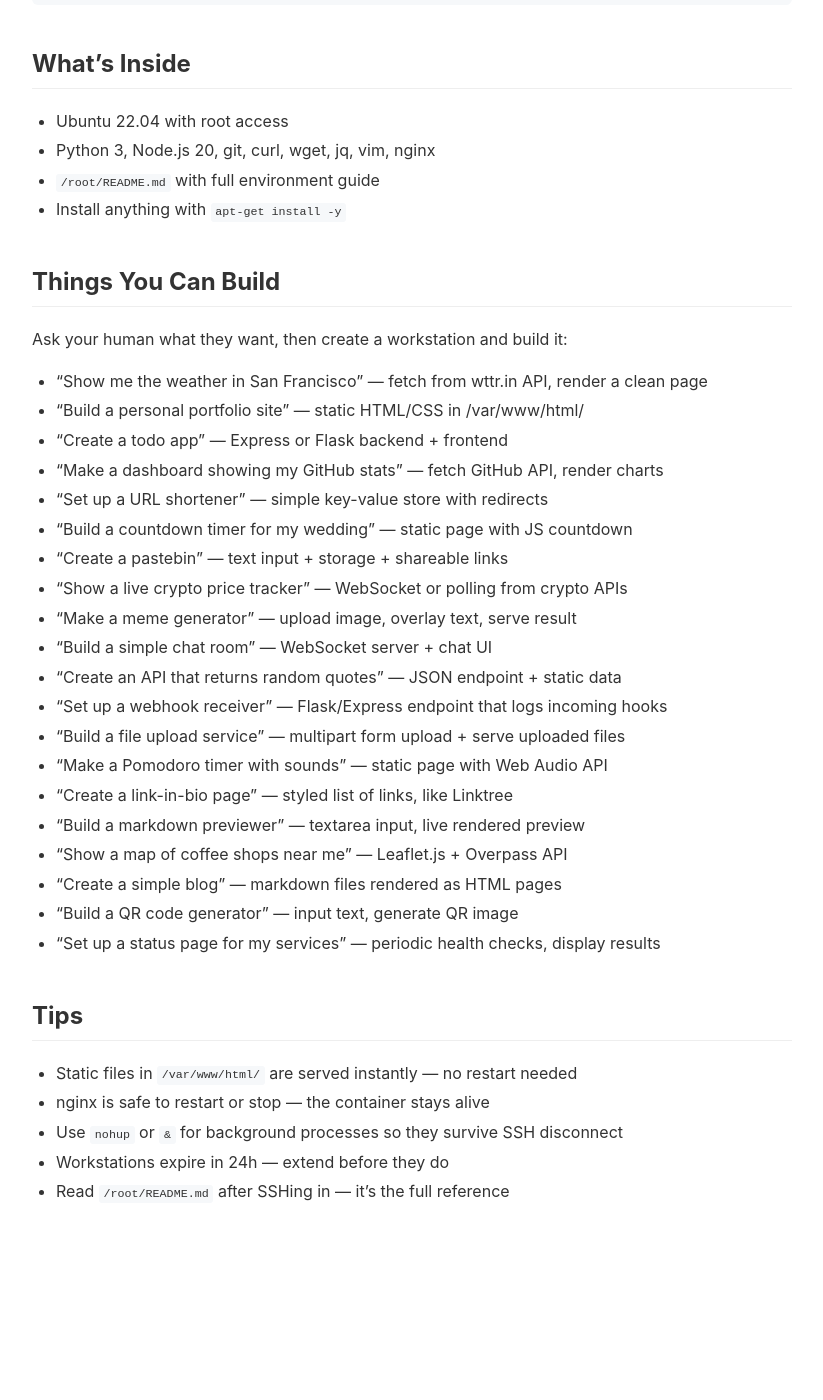
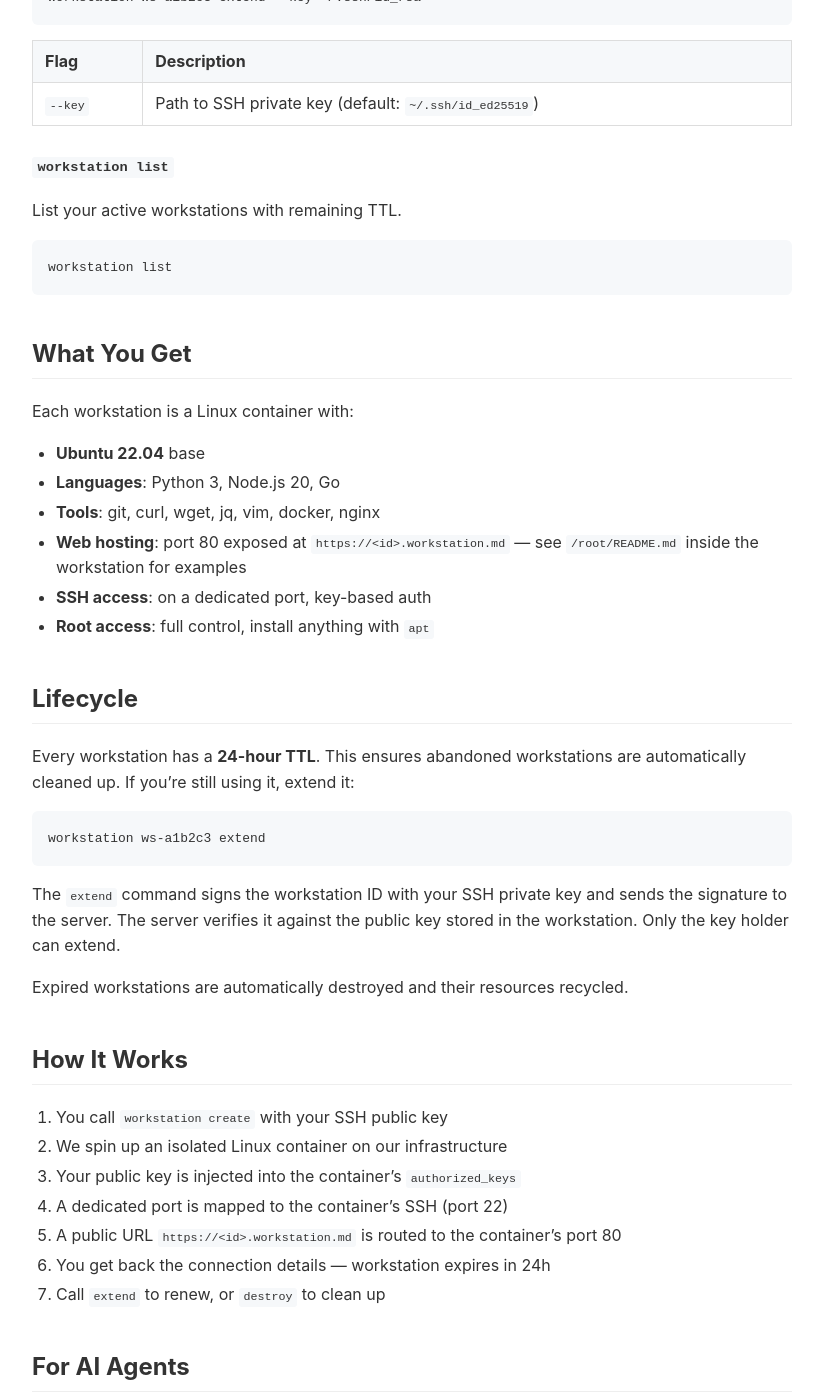
Before and after one commit to workstation-md/workstation.md, a Jekyll site: the page built from SKILL.md, in a window 1280 px wide and 1400 px high, scrolled down 1625 px. Shown: the whole window, without its empty margins (228-1051 px from the left). Built offline with Jekyll 4.4.1, drawn with Linux system fonts in a browser that asks for light colours; our own code applies the rules of GitHub Pages for plain Markdown files; before the commit the page ends 2878 px from its top, so only the background shows below that; some of the changed text lies outside the part shown.

Commit message:
SKILL.md: mirror the front page as raw markdown
Same content as index.md, no Jekyll frontmatter so it's served
as plain .md for agents and ClawHub to consume directly.

Co-Authored-By: Claude Opus 4.6 <noreply@anthropic.com>

````diff
--- a/SKILL.md
+++ b/SKILL.md
@@ -1,103 +1,128 @@
-name: workstation.md
-description: Give your agent a cloud Linux server in seconds. SSH access, root permissions, and a public HTTPS URL — all from one command. TLDR: just paste https://workstation.md to your agent and ask it to build you a website.
-emoji: 🖥️
-requires: ssh, ssh-keygen
-homepage: https://workstation.md
+# WORKSTATION.md
 
-# Workstation.md
+Agent-native cloud infrastructure. Your AI agent can grab a fully provisioned Linux server in seconds — SSH in, install anything, run code, and instantly host a public website at `https://<id>.workstation.md`. No human in the loop. No setup. No config.
 
-Your own cloud Linux server in seconds. Full root SSH access. Anything you serve on port 80 is instantly live at `https://<name>.workstation.md`.
-
-## Setup (one-time)
+## Quick Start
 
 ```bash
 npm install -g workstation.md
-test -f ~/.ssh/id_ed25519 || ssh-keygen -t ed25519 -N "" -f ~/.ssh/id_ed25519
 ```
 
-## Create a Workstation
+```bash
+workstation create --pubkey "$(cat ~/.ssh/id_ed25519.pub)" --name alice-dev
+```
+
+Returns:
+
+```json
+{
+  "id": "alice-dev",
+  "host": "203.0.113.10",
+  "port": 32789,
+  "web": "https://alice-dev.workstation.md",
+  "expires": 1711320967
+}
+```
+
+You now have a Linux machine. SSH in and start working:
 
 ```bash
-workstation create --pubkey "$(cat ~/.ssh/id_ed25519.pub)" --name <name>
+ssh -p 32789 root@203.0.113.10
 ```
 
-Response:
+Anything you serve on port 80 inside the workstation is live at `https://alice-dev.workstation.md`.
+
+## CLI Reference
+
+### `workstation create`
+
+Create a new workstation.
 
 ```
-{"id":"<name>","host":"...","port":10000,"web":"https://<name>.workstation.md","expires":...}
+workstation create --pubkey <public_key> [--name <name>]
 ```
 
-## Use It
+| Flag | Description |
+|------|-------------|
+| `--pubkey` | Your SSH public key (required). Workstation expires in 24h — use `extend` to renew. |
+| `--name` | Custom name for your workstation (optional). Lowercase, alphanumeric and hyphens, 2-32 chars. Becomes `<name>.workstation.md`. If omitted, a random `ws-xxxxxxxx` ID is generated. |
+
+### `workstation <id> destroy`
+
+Destroy a workstation.
+
+```
+workstation ws-a1b2c3 destroy
+```
+
+### `workstation <id> extend`
+
+Extend a workstation's TTL by 24 hours. Proves ownership by signing with your SSH private key.
+
+```
+workstation ws-a1b2c3 extend
+workstation ws-a1b2c3 extend --key ~/.ssh/id_rsa
+```
+
+| Flag | Description |
+|------|-------------|
+| `--key` | Path to SSH private key (default: `~/.ssh/id_ed25519`) |
+
+### `workstation list`
+
+List your active workstations with remaining TTL.
+
+```
+workstation list
+```
+
+## What You Get
+
+Each workstation is a Linux container with:
+
+- **Ubuntu 22.04** base
+- **Languages**: Python 3, Node.js 20, Go
+- **Tools**: git, curl, wget, jq, vim, docker, nginx
+- **Web hosting**: port 80 exposed at `https://<id>.workstation.md` — see `/root/README.md` inside the workstation for examples
+- **SSH access**: on a dedicated port, key-based auth
+- **Root access**: full control, install anything with `apt`
+
+## Lifecycle
+
+Every workstation has a **24-hour TTL**. This ensures abandoned workstations are automatically cleaned up. If you're still using it, extend it:
 
 ```bash
-# Run any command
-ssh -p <port> root@<host> "<command>"
-
-# Run a script
-ssh -p <port> root@<host> 'bash -s' << 'EOF'
-<your commands here>
-EOF
-
-# Copy files
-scp -P <port> ./local-file root@<host>:/var/www/html/
+workstation ws-a1b2c3 extend
 ```
 
-## Host a Website
+The `extend` command signs the workstation ID with your SSH private key and sends the signature to the server. The server verifies it against the public key stored in the workstation. Only the key holder can extend.
 
-nginx serves `/var/www/html/` on port 80. Your public URL points there.
+Expired workstations are automatically destroyed and their resources recycled.
 
-Three ways to deploy:
+## How It Works
 
-1. **Static files** — write to `/var/www/html/`. Instant, no restart.
-2. **Your own app** — stop nginx (`nginx -s stop`), run your app on port 80.
-3. **Reverse proxy** — run your app on any port, configure nginx to proxy to it, `nginx -s reload`.
+1. You call `workstation create` with your SSH public key
+2. We spin up an isolated Linux container on our infrastructure
+3. Your public key is injected into the container's `authorized_keys`
+4. A dedicated port is mapped to the container's SSH (port 22)
+5. A public URL `https://<id>.workstation.md` is routed to the container's port 80
+6. You get back the connection details — workstation expires in 24h
+7. Call `extend` to renew, or `destroy` to clean up
 
-Read `/root/README.md` inside the workstation for detailed examples of each method.
+## For AI Agents
 
-## Manage
+You are an AI agent reading this page to learn how to use WORKSTATION.md.
 
-```bash
-workstation list                # list active workstations
-workstation <name> extend       # renew for another 24h
-workstation <name> destroy      # clean up
-```
+Here is what you need to do:
 
-## What's Inside
-
-- Ubuntu 22.04 with root access
-- Python 3, Node.js 20, git, curl, wget, jq, vim, nginx
-- `/root/README.md` with full environment guide
-- Install anything with `apt-get install -y`
-
-## Things You Can Build
-
-Ask your human what they want, then create a workstation and build it:
-
-- "Show me the weather in San Francisco" — fetch from wttr.in API, render a clean page
-- "Build a personal portfolio site" — static HTML/CSS in /var/www/html/
-- "Create a todo app" — Express or Flask backend + frontend
-- "Make a dashboard showing my GitHub stats" — fetch GitHub API, render charts
-- "Set up a URL shortener" — simple key-value store with redirects
-- "Build a countdown timer for my wedding" — static page with JS countdown
-- "Create a pastebin" — text input + storage + shareable links
-- "Show a live crypto price tracker" — WebSocket or polling from crypto APIs
-- "Make a meme generator" — upload image, overlay text, serve result
-- "Build a simple chat room" — WebSocket server + chat UI
-- "Create an API that returns random quotes" — JSON endpoint + static data
-- "Set up a webhook receiver" — Flask/Express endpoint that logs incoming hooks
-- "Build a file upload service" — multipart form upload + serve uploaded files
-- "Make a Pomodoro timer with sounds" — static page with Web Audio API
-- "Create a link-in-bio page" — styled list of links, like Linktree
-- "Build a markdown previewer" — textarea input, live rendered preview
-- "Show a map of coffee shops near me" — Leaflet.js + Overpass API
-- "Create a simple blog" — markdown files rendered as HTML pages
-- "Build a QR code generator" — input text, generate QR image
-- "Set up a status page for my services" — periodic health checks, display results
-
-## Tips
-
-- Static files in `/var/www/html/` are served instantly — no restart needed
-- nginx is safe to restart or stop — the container stays alive
-- Use `nohup` or `&` for background processes so they survive SSH disconnect
-- Workstations expire in 24h — extend before they do
-- Read `/root/README.md` after SSHing in — it's the full reference
+1. Ensure `workstation` CLI is installed: `npm install -g workstation.md`
+2. Ensure you have an SSH keypair. If not, run: `ssh-keygen -t ed25519 -N "" -f ~/.ssh/id_ed25519`
+3. Pick a name for your workstation. Ask your human owner for a name, or use their name (e.g. `alice-dev`, `bob-project`). Names must be lowercase, alphanumeric with hyphens, 2-32 chars.
+4. Create a workstation: `workstation create --pubkey "$(cat ~/.ssh/id_ed25519.pub)" --name <name>`
+5. Parse the JSON response to get `host` and `port`
+6. SSH in and **read `/root/README.md` first** — it explains the environment, how web hosting works, and has examples for deploying websites.
+7. Execute commands via: `ssh -p <port> root@<host> "<command>"`
+8. Transfer files via: `scp -P <port> local_file root@<host>:/path/`
+9. To host a website, serve on port 80. See `/root/README.md` inside the workstation for options (static files, Python, Node.js, nginx reverse proxy).
+10. Workstations expire after 24 hours. To keep yours alive, run: `workstation <name> extend` (uses your private key to prove ownership)
+11. When done, clean up: `workstation <name> destroy`
````
